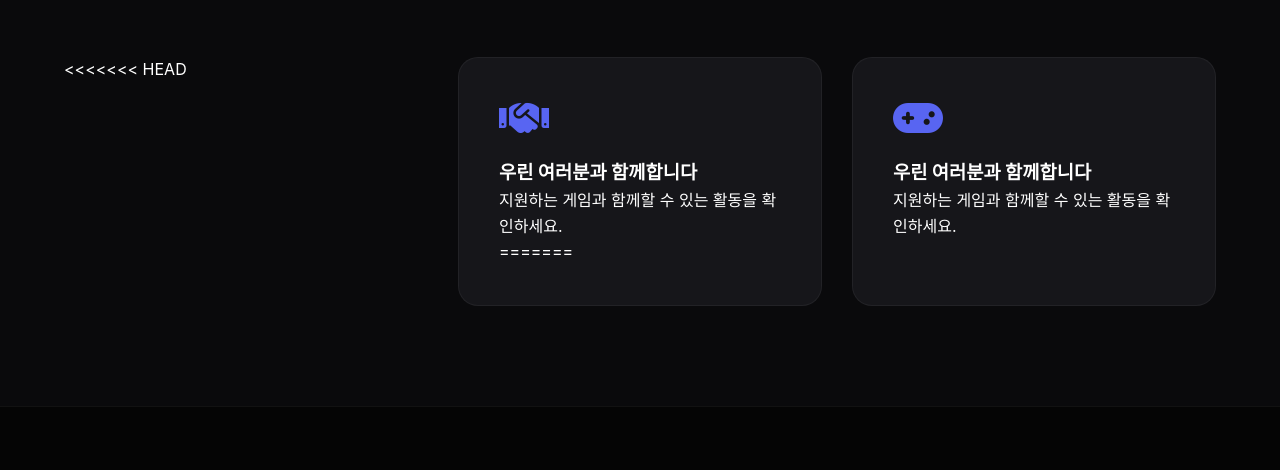
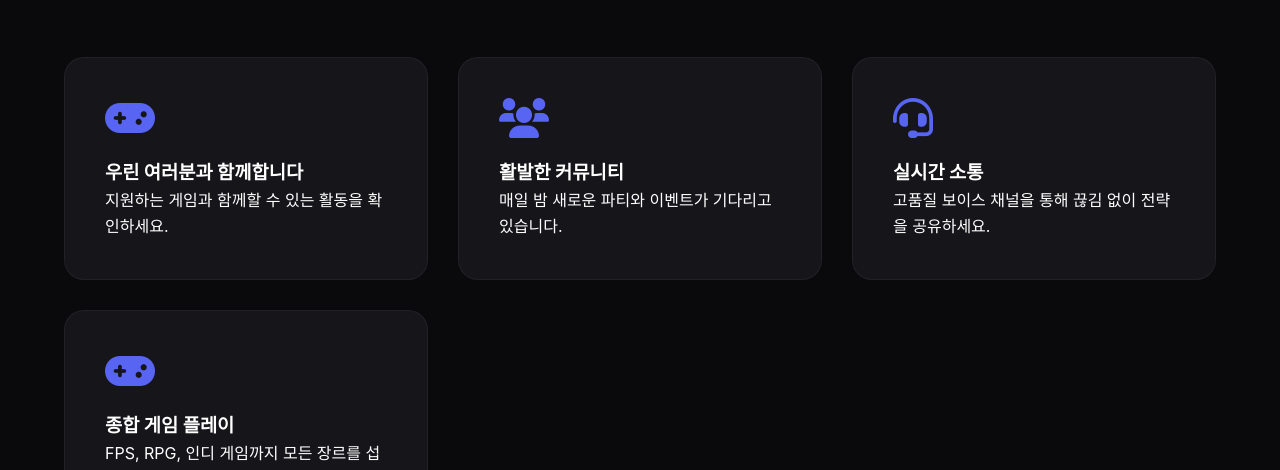
Before and after one commit to koed3/koed3.github.io, a plain HTML site: page index.html in a window 1280 px wide. Shown: the part 967-1437 px from the top of the page. Drawn offline with Linux system fonts and the light colour scheme.

Commit message:
real fixed

```diff
--- a/index.html
+++ b/index.html
@@ -48,16 +48,25 @@
             <div class="container">
                 <h2 class="section-title">What We Do</h2>
                 <div class="feature-grid">
-<<<<<<< HEAD
-                    <a class="feature-card feature-link" href="support.html">
-                        <i class="fa-solid fa-handshake"></i>
-                        <h3>우린 여러분과 함께합니다</h3>
-                        <p>지원하는 게임과 함께할 수 있는 활동을 확인하세요.</p>
-=======
                     <a class="feature-card feature-link" href="communicate.html">
                         <i class="fa-solid fa-gamepad"></i>
                       <h3>우린 여러분과 함께합니다</h3>
                         <p>지원하는 게임과 함께할 수 있는 활동을 확인하세요.</p>
+                    </a>
+                    <a class="feature-card feature-link" href="communicate.html">
+                        <i class="fa-solid fa-users"></i>
+                        <h3>활발한 커뮤니티</h3>
+                        <p>매일 밤 새로운 파티와 이벤트가 기다리고 있습니다.</p>
+                    </a>
+                    <a class="feature-card feature-link" href="communicate.html">
+                        <i class="fa-solid fa-headset"></i>
+                        <h3>실시간 소통</h3>
+                        <p>고품질 보이스 채널을 통해 끊김 없이 전략을 공유하세요.</p>
+                    </a>
+                    <a class="feature-card feature-link" href="communicate.html">
+                        <i class="fa-solid fa-gamepad"></i>
+                        <h3>종합 게임 플레이</h3>
+                        <p>FPS, RPG, 인디 게임까지 모든 장르를 섭렵합니다.</p>
                     </a>
                 </div>
             </div>
@@ -83,7 +92,6 @@
     </footer>
                         <h3>종합 게임 플레이</h3>
                         <p>FPS, RPG, 인디 게임까지 모든 장르를 섭렵합니다.</p>
->>>>>>> 4b0e38856325ee50fb7774cdd8cac40287a512bf
                     </a>
                     <a class="feature-card feature-link" href="communicate.html">
                         <i class="fa-solid fa-users"></i>
```
